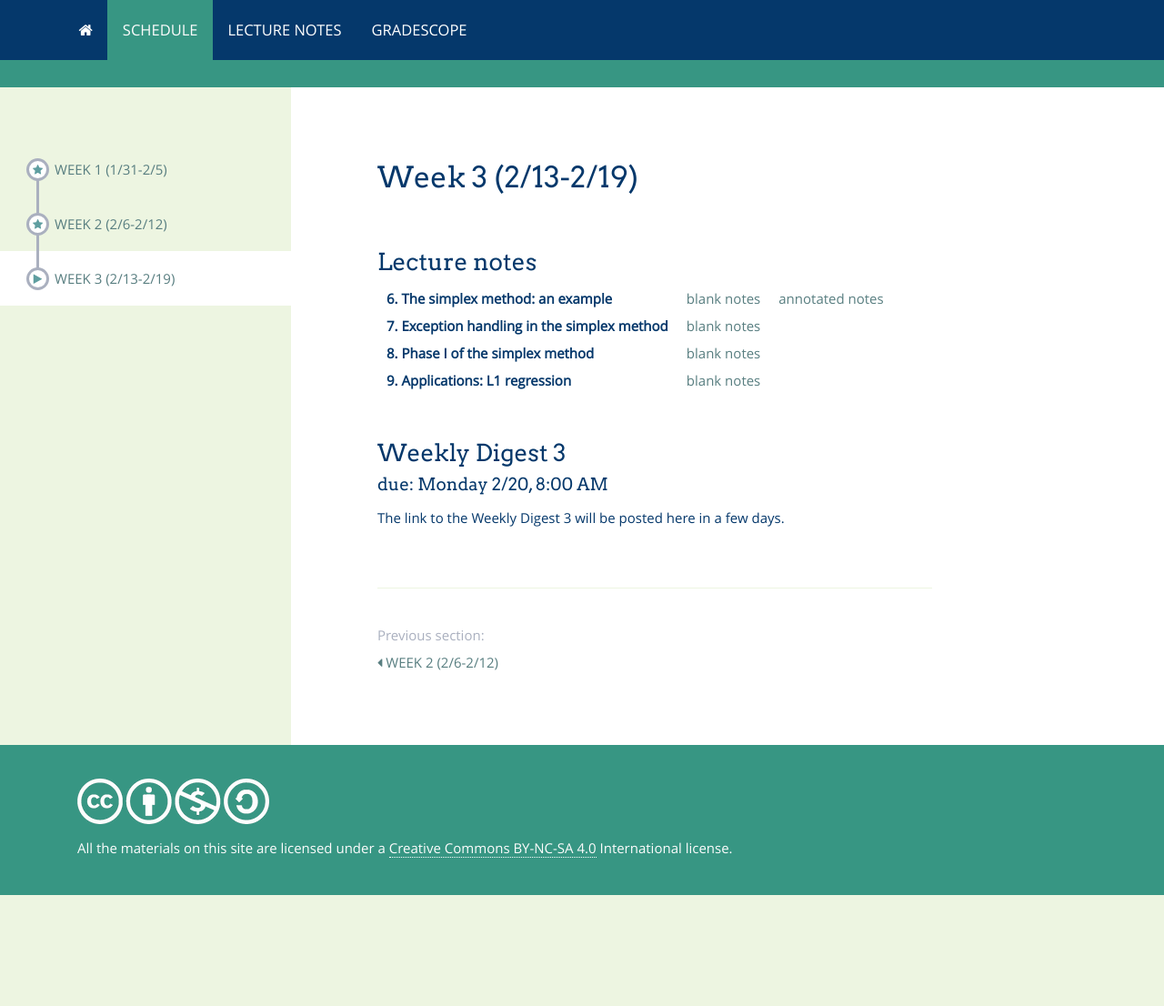
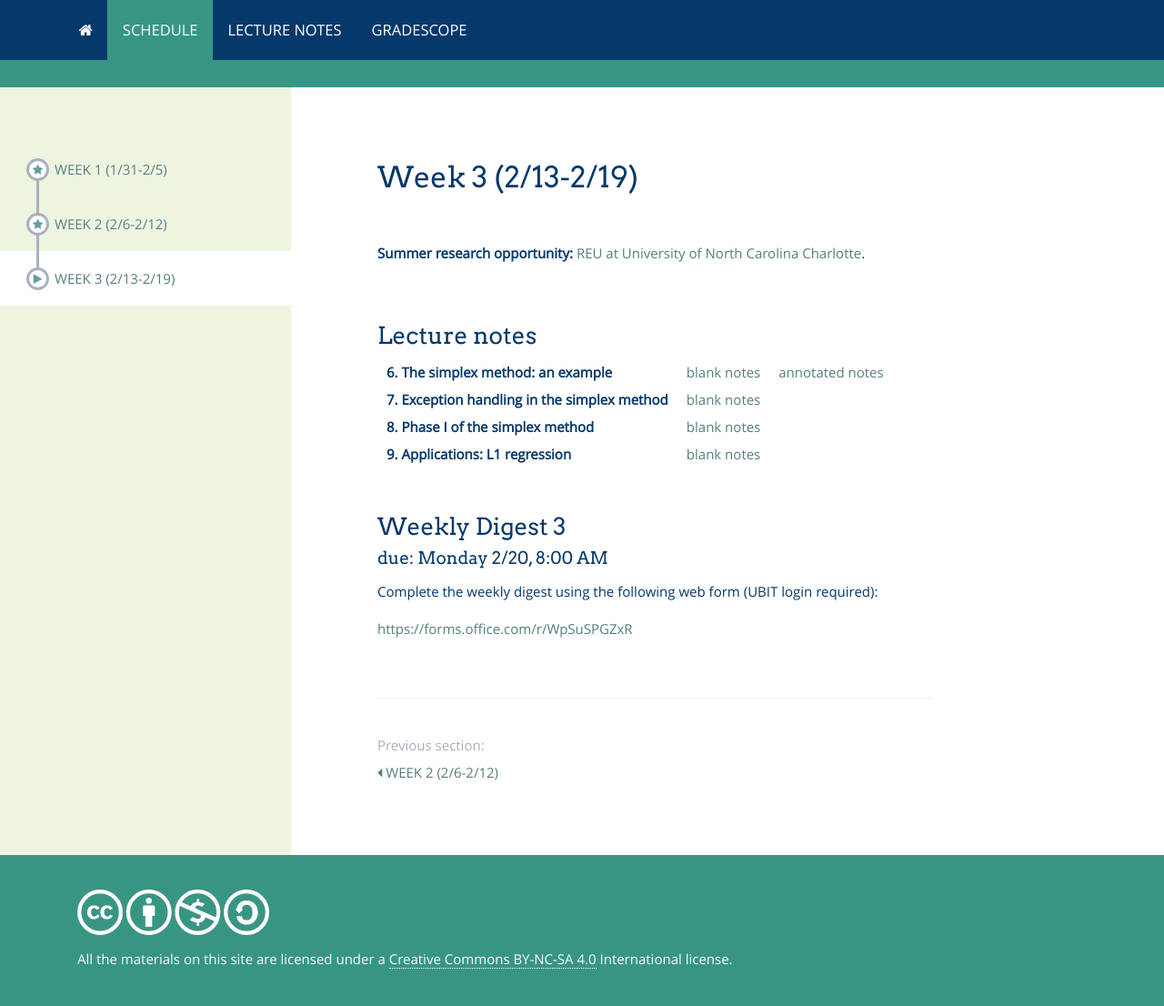
Before and after one commit to bbadzioch/461_site, a Jekyll site: the page built from modules/schedule/_posts/2000-01-03-week_3.md, in a window 1280 px wide. Shown: the whole page at 91% size. Built offline with Jekyll 4.4.1, drawn with Linux system fonts in a browser that asks for light colours; nearby versions of some CDN libraries; before the commit the page ends 984 px from its top, so only the background shows below that; part of the change alters nothing that is shown.

Commit message:
Update 2000-01-03-week_3.md

```diff
--- a/modules/schedule/_posts/2000-01-03-week_3.md
+++ b/modules/schedule/_posts/2000-01-03-week_3.md
@@ -20,8 +20,8 @@ notebook_list:
 
 digest_num: 3
 digest_deadline: 'Monday 2/20, 8:00 AM'
-digest_link_posted: false
-digest_link:
+digest_link_posted: true
+digest_link: https://forms.office.com/r/WpSuSPGZxR
 digest_answers: false
 
 
@@ -39,6 +39,10 @@ homework_deadline: 'Wednesday 2/22, 11:59 PM'
 
 
 ## {{page.title}}
+
+<br/>
+
+**Summer research opportunity:** [REU at University of North Carolina Charlotte](https://pages.charlotte.edu/mathresearch/home/).
 
 <br/>
 
```
